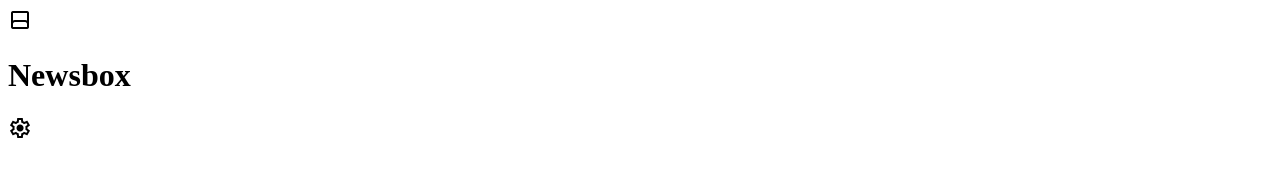
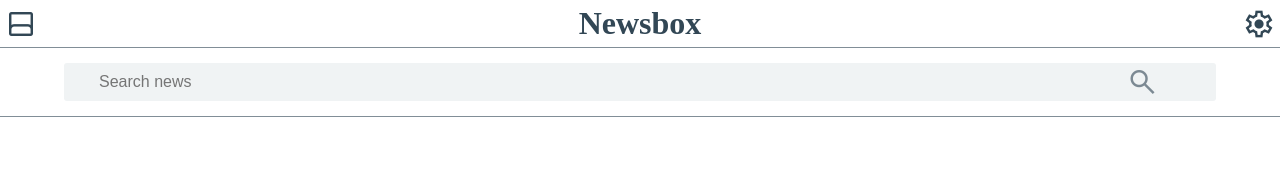
Before and after one commit to rts-cmk-wu10/newsbox-Chrille0234, a website built with webpack: page src/index.html in a window 1280 px wide. Built offline with nearby package versions, Linux system fonts and the light colour scheme.

Commit message:
add header

```diff
--- a/src/index.html
+++ b/src/index.html
@@ -19,5 +19,15 @@
 		settings
 		</span>
 	</header>
+
+	<main>
+		<div class="search">
+		<input type="text" placeholder="Search news">
+			<span class="material-symbols-outlined">
+		search
+		</span>
+		</div>
+		<div class="bottomBorder"></div>
+	</main>
 </body>
 </html>
--- /dev/null
+++ b/src/scss/_header.scss
@@ -0,0 +1,23 @@
+@use "variables/fontSizesAndColors" as *;
+
+.primaryHeader{
+  display: flex;
+  align-items: center;
+  justify-content: space-between;
+  color: $font-grey-500;
+  padding: 5px;
+
+  border:{
+    bottom: solid 1px $font-grey-200;
+  }
+
+  span{
+    font: {
+      size: 2rem;
+    }
+    user-select: none
+  }
+}
+h1{
+  font-size: 2rem;
+}
--- /dev/null
+++ b/src/scss/_searchbar.scss
@@ -0,0 +1,39 @@
+@use "variables/backgroundColors" as background;
+@use "variables/fontSizesAndColors" as *;
+@use "sass:math";
+
+$padding-inline: 35px;
+
+.search {
+  position: relative;
+  width: 90%;
+  margin: 15px auto;
+
+  input {
+    color: $font-grey-200;
+    background: background.$lightGrey;
+    border: none;
+    border-radius: 3px;
+    width: 100%;
+
+    padding: {
+      inline: $padding-inline;
+      block: math.div($padding-inline, 3);
+    }
+
+    &::placeholder {
+      font-size: 1rem;
+    }
+  }
+
+  span {
+    position: absolute;
+    right: 5%;
+    top: 9%;
+    font-size: 2rem;
+    color: $font-grey-200;
+  }
+}
+.bottomBorder{
+  border-bottom: 1px solid $font-grey-200;
+}
--- /dev/null
+++ b/src/scss/variables/_backgroundColors.scss
@@ -0,0 +1 @@
+$lightGrey: #f0f3f4;
--- /dev/null
+++ b/src/scss/variables/_fontSizesAndColors.scss
@@ -0,0 +1,2 @@
+$font-grey-500: #324755;
+$font-grey-200: rgba(50, 71, 85, 0.61)
--- a/src/style.scss
+++ b/src/style.scss
@@ -0,0 +1,10 @@
+@use "scss/header";
+@use "scss/searchbar";
+
+
+// reset
+*{
+  box-sizing: border-box;
+  margin: 0;
+  padding: 0;
+}
```
Also changed, not shown: src/scss/header.scss (deleted).
